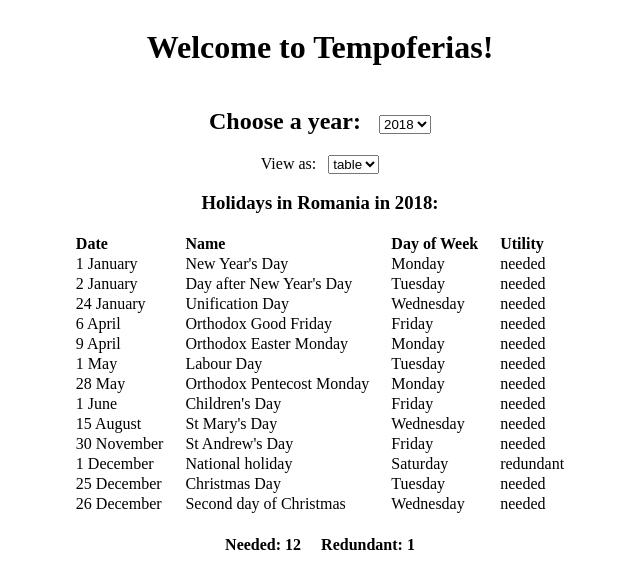
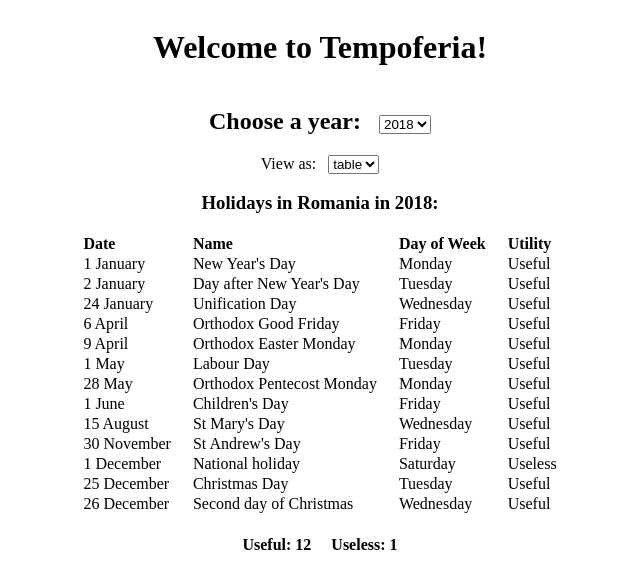
Before and after one commit to raulmihaifilip/tempoferia, an Angular app: page / in a window 1280 px wide. Shown: the top 588 px of the page, without its empty margins (320-960 px from the left). Built offline with nearby package versions, Linux system fonts and the light colour scheme.

Commit message:
rename tempoferias to tempoferia

```diff
--- a/src/app/app.component.html
+++ b/src/app/app.component.html
@@ -28,8 +28,8 @@
       </tr>
     </table>
 <h4>
-  <span>Needed: {{holiyear.getEffectiveHolidaysCount()}}</span>
-  <span style="margin-left:20px">Redundant: {{holiyear.holidays.length -  holiyear.getEffectiveHolidaysCount()}}</span>
+  <span>Useful: {{holiyear.getEffectiveHolidaysCount()}}</span>
+  <span style="margin-left:20px">Useless: {{holiyear.holidays.length -  holiyear.getEffectiveHolidaysCount()}}</span>
   </h4>
 
 <router-outlet></router-outlet>
--- a/src/app/app.component.ts
+++ b/src/app/app.component.ts
@@ -8,7 +8,7 @@ import * as moment from 'moment';
   styleUrls: ['./app.component.css']
 })
 export class AppComponent {
-  title = 'Tempoferias';
+  title = 'Tempoferia';
   holiyear:Holiyear;
   format:string;
 
@@ -19,7 +19,6 @@ export class AppComponent {
 formatChangedHandler(format:string){
   this.format = format;
 }
-
 }
 
 class Holiday{
@@ -27,7 +26,7 @@ class Holiday{
   constructor(public name:string, public  targetDate:Date){}
 
   getUtilityLabel(){
-    return isWorkingDay(this.targetDate)? 'needed' : 'redundant';
+    return isWorkingDay(this.targetDate)? 'Useful' : 'Useless';
   }
 
   toString(){
```
Also changed, not shown: 3 other files (tests, documents, lock files or other folders).
